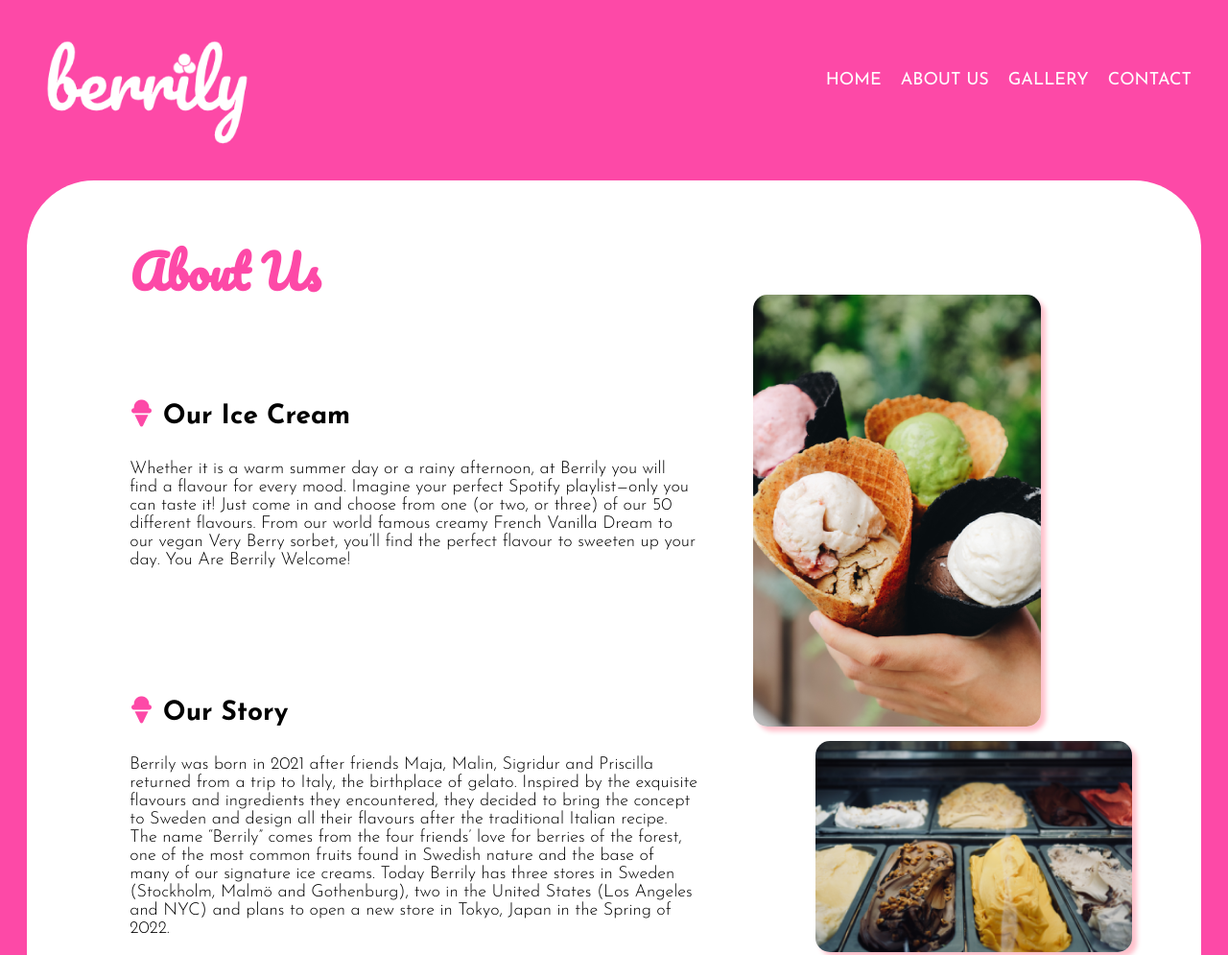
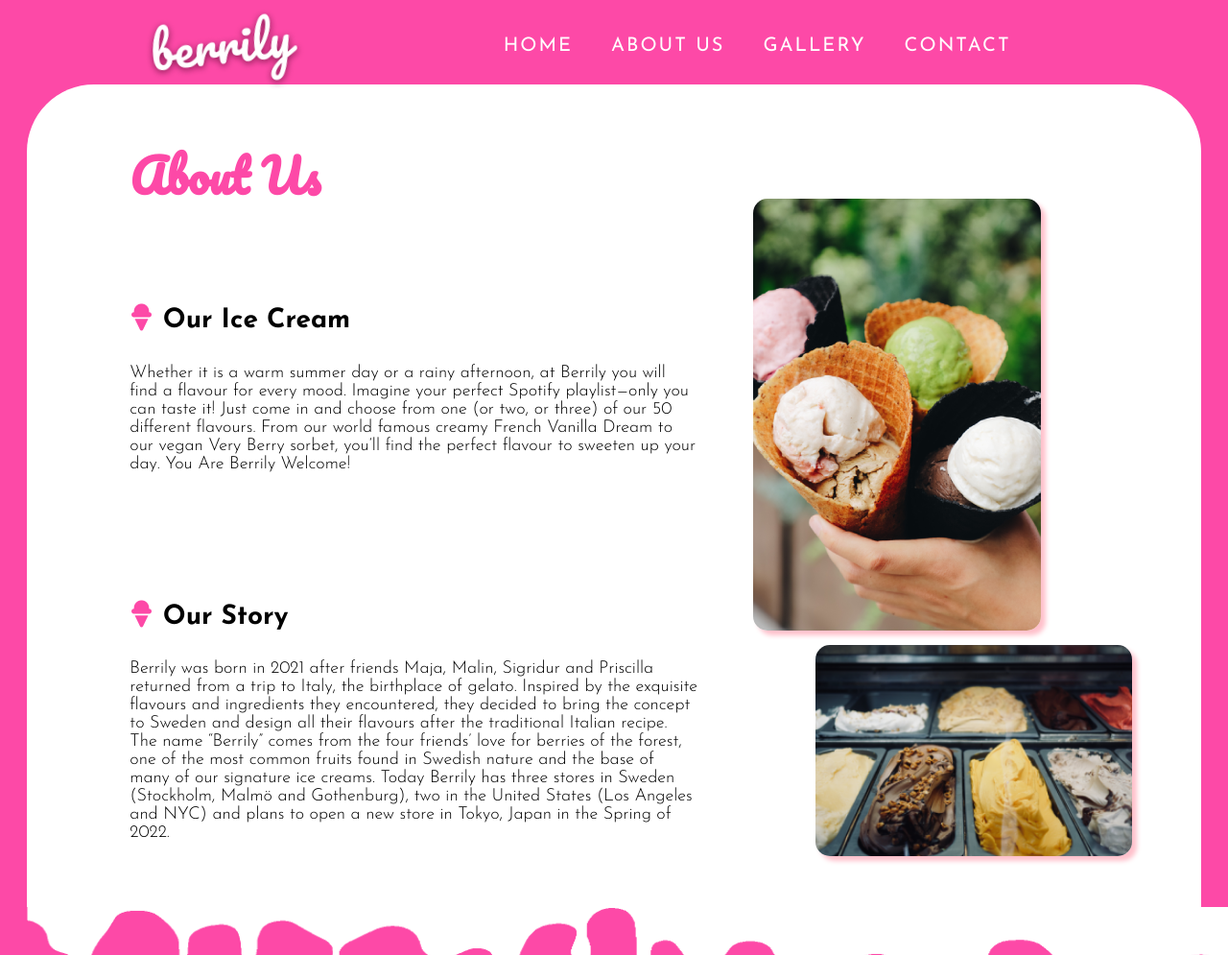
Before and after one commit to priscilla-silva/ice-cream-shop, a plain HTML site: page about.html in a window 1280 px wide. Shown: the top 995 px of the page at 96% size. Drawn offline with Linux system fonts and the light colour scheme.

Commit message:
fixed nav bar to make it uniform to the rest of the pages

```diff
--- a/about.html
+++ b/about.html
@@ -13,15 +13,15 @@
 </head>
 <header>
     <div class="logo">
-        <img src="/images/berrily_white.png" alt="Berrily_logo">
+        berrily
     </div>
-    <nav class="top-nav">
-        <ul>
-            <a href="#"><li>HOME</li></a>
-            <a href="#"><li>ABOUT US</li></a>
-            <a href="#"><li>GALLERY</li></a>
-            <a href="#"><li>CONTACT</li></a>
-        </ul>
+    <nav>
+        <div class="links">
+            <a href="#">HOME</a>
+            <a href="#">ABOUT US</a>
+            <a href="#">GALLERY</a>
+            <a href="#">CONTACT</a>
+        </div>
     </nav>
 </header>
 <body>
--- a/styles/_card_one.scss
+++ b/styles/_card_one.scss
@@ -56,7 +56,7 @@
     position: relative;
     top: 40px;
     right: 50px;
-    z-index: 1;
+    z-index: 0;
     box-shadow: 5px 5px 5px pink;
 }
 
--- a/styles/_footer.scss
+++ b/styles/_footer.scss
@@ -1,7 +1,7 @@
 footer {
     background-image: url("/images/Footer_dripping.png");
     background-color: white;
-    width: 1385px;
+    width: 1370px;
     height: 300px;
     background-repeat: no-repeat;
     background-size: cover;
--- a/styles/_header.scss
+++ b/styles/_header.scss
@@ -1,34 +1,89 @@
+// header {
+//     display: flex;
+//     justify-content: space-between;
+//     padding: 20px;
+//     padding-left: 0px;
+//     background-color: colors.$main-color;
+// }
+
+// .logo {
+//     transform: scale(.8);
+//     padding-left: 15px;
+// }
+
+// ul {
+//     list-style: none;
+//     display: flex;
+//     justify-content: space-evenly;
+// }
+
+// li {
+//     padding: 10px;
+//     padding-top: 30px;
+
+//     font-size: 18px;
+// }
+
+// a {
+//     text-decoration: none;
+//     color: white;
+//     &:hover {
+//         color: colors.$highlight-color;
+//     }
+
+// }
+
+
+
 header {
+    margin-top: 0px;
+    width: 100%;
+    height: 5em;
+    background-color: colors.$main-color;
     display: flex;
-    justify-content: space-between;
-    padding: 20px;
-    padding-left: 0px;
-    background-color: colors.$main-color;
+    justify-content: space-evenly;
+    align-items: center;
+    position: sticky;
+    top: 0;
+    z-index: 1;
+
+
 }
 
 .logo {
-    transform: scale(.8);
-    padding-left: 15px;
+    font-family: fonts.$heading-font;
+    color: white;
+    transform: rotate(-6deg);
+    text-shadow: 0px 2px 7px #841A4F;
+    max-width: 100px;
+    width: 100%;
+    font-size: 50px;
+    position: relative;
+    right: 50px;
+    letter-spacing: 1px;
 }
 
-ul {
-    list-style: none;
+.links {
+    max-width: 1024px;
+    width: 100%;
     display: flex;
-    justify-content: space-evenly;
-}
-
-li {
-    padding: 10px;
-    padding-top: 30px;
-
-    font-size: 18px;
+    justify-content: flex-end;
 }
 
 a {
+    font-family: 'Josefin Sans', sans-serif;
+    font-style: bold;
+    color: white;
+    padding: 20px;
+    font-size: 15pt;
+    max-width: 80%;
+    text-transform: uppercase;
     text-decoration: none;
-    color: white;
-    &:hover {
-        color: colors.$highlight-color;
-    }
+    letter-spacing: 2px;
+}
 
+a:hover {
+    text-decoration: underline;
+    text-decoration-color: #C7DEAC;
+    text-decoration-thickness: 3px;
 }
```
Also changed, not shown: styles/about.css.
